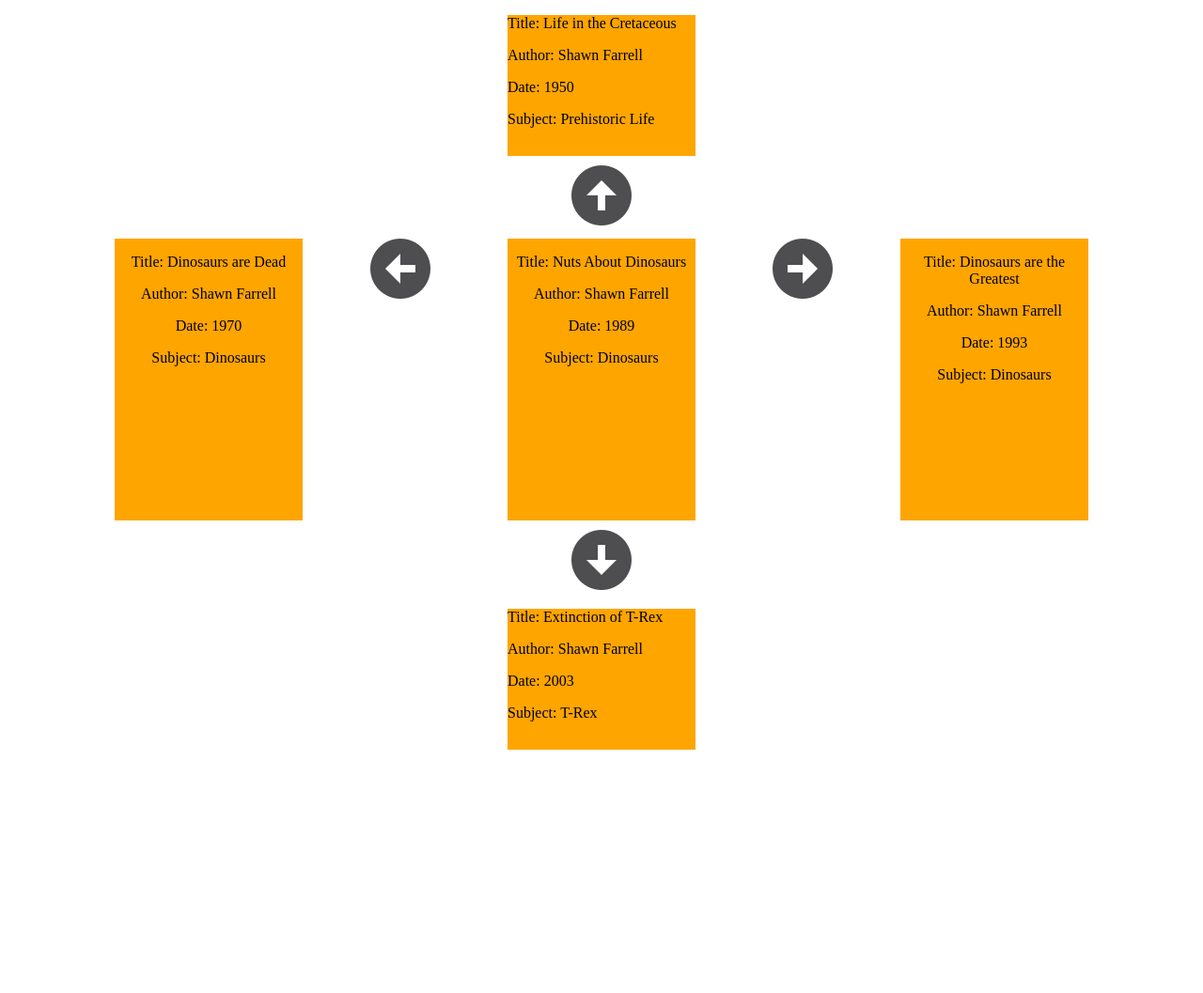
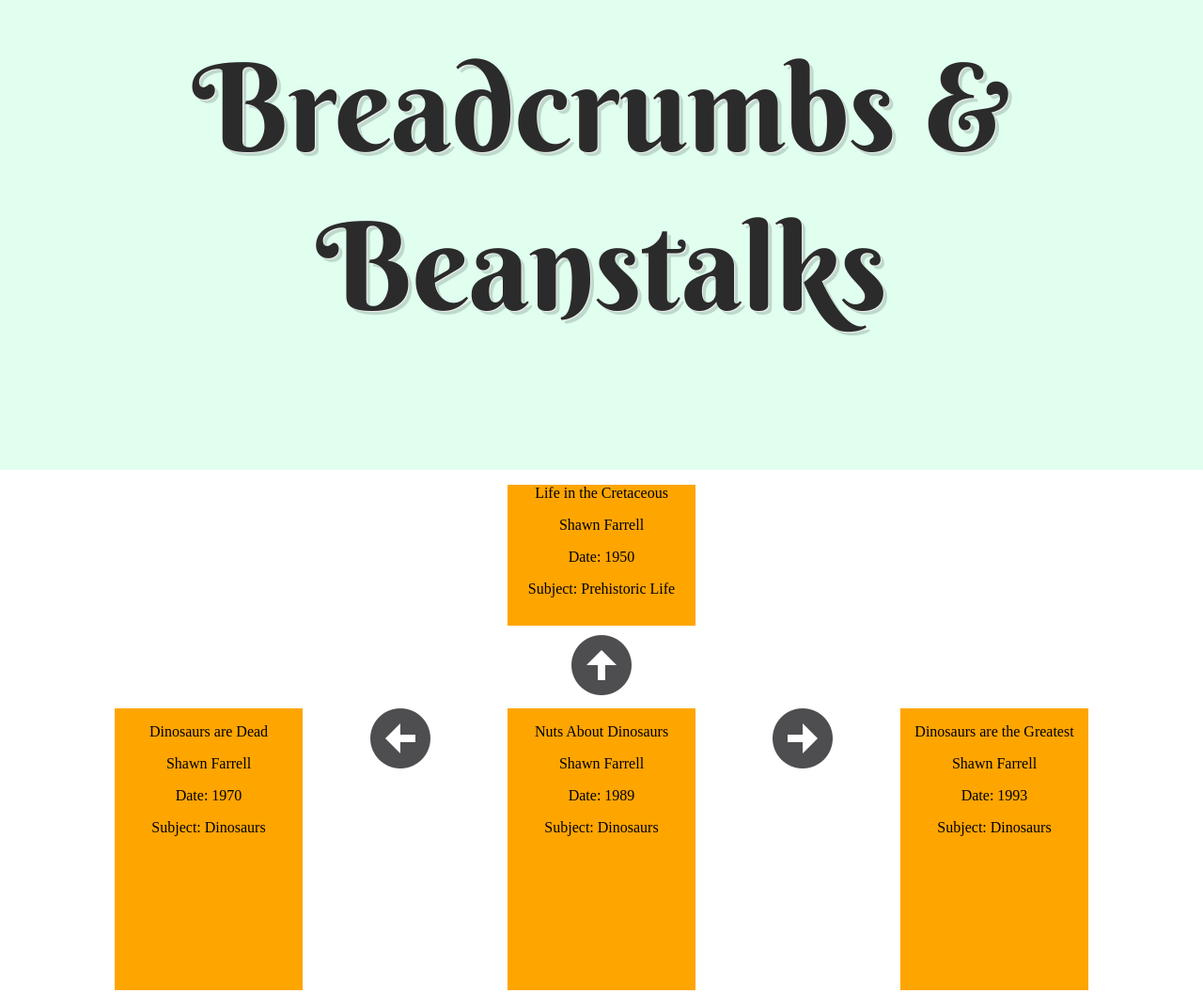
Before and after one commit to callen6/ProtoBreadcrumbsAndBeanstalks, a plain HTML site: page main.html in a window 1280 px wide. Shown: the top 1057 px of the page at 94% size. Before the commit the page ends 806 px from the top, so only its background shows below. Drawn offline with Linux system fonts and the light colour scheme; a web font is replaced by a local one.

Commit message:
Add title container.

```diff
--- a/main.html
+++ b/main.html
@@ -3,11 +3,17 @@
 <head>
 	<title>Breadcrumbs & Beanstalks</title>
 	<link rel="stylesheet" type="text/css" href="style.css">
+	<link href='http://fonts.googleapis.com/css?family=Droid+Sans|Berkshire+Swash' rel='stylesheet' type='text/css'>
 </head>
 <body>
+
+<div class="title-container">
+	<div id="title">Breadcrumbs & Beanstalks</div>
+</div>
+
 <div class="orange-box" id="up">
-		<p>Title: Life in the Cretaceous</p>
-		<p>Author: Shawn Farrell</p>
+		<p>Life in the Cretaceous</p>
+		<p>Shawn Farrell</p>
 		<p>Date: 1950</p>
 		<p>Subject: Prehistoric Life</p>
 </div>
@@ -17,8 +23,8 @@
 
 <div class="middle-container">
 	<div class="orange-box" id="left">
-		<p>Title: Dinosaurs are Dead</p>
-		<p>Author: Shawn Farrell</p>
+		<p>Dinosaurs are Dead</p>
+		<p>Shawn Farrell</p>
 		<p>Date: 1970</p>
 		<p>Subject: Dinosaurs</p>
 	</div>
@@ -26,8 +32,8 @@
 	<div class="arrow-box" id="left-arrow" ><a href="left.html"><img class="arrow-img" src="images/left-arrow.png"></a></div>
 
 	<div class="orange-box" id="center">
-		<p>Title: Nuts About Dinosaurs</p>
-		<p>Author: Shawn Farrell</p>
+		<p>Nuts About Dinosaurs</p>
+		<p>Shawn Farrell</p>
 		<p>Date: 1989</p>
 		<p>Subject: Dinosaurs</p>
 	</div>
@@ -35,8 +41,8 @@
 	<div class="arrow-box" id="right-arrow" ><a href="right.html"><img class="arrow-img"  src="images/right-arrow.png"></a></div>
 
 	<div class="orange-box" id="right">
-		<p>Title: Dinosaurs are the Greatest</p>
-		<p>Author: Shawn Farrell</p>
+		<p>Dinosaurs are the Greatest</p>
+		<p>Shawn Farrell</p>
 		<p>Date: 1993</p>
 		<p>Subject: Dinosaurs</p>
 	</div>
@@ -45,8 +51,8 @@
 <div id="down-arrow"><a href="down.html"><img class="arrow-img"  src="images/down-arrow.png"></a></div>
 
 <div class="orange-box" id="down">
-		<p>Title: Extinction of T-Rex</p>
-		<p>Author: Shawn Farrell</p>
+		<p>Extinction of T-Rex</p>
+		<p>Shawn Farrell</p>
 		<p>Date: 2003</p>
 		<p>Subject: T-Rex</p>
 </div>
--- a/style.css
+++ b/style.css
@@ -1,3 +1,8 @@
+/*page styles*/
+html, body {
+	 margin: 0;
+	 padding: 0;
+}
 /*box styles*/
 .orange-box {
 	background: orange;
@@ -11,6 +16,7 @@
 	margin-right: auto;
 	height: 150px;
 	margin-bottom: 10px;
+	text-align: center;
 }
 
 /*middle row styles*/
@@ -41,6 +47,7 @@
 	margin-right: auto;
 	margin-top: 10px;
 	height: 150px;
+	text-align: center;
 }
 
 
@@ -66,3 +73,17 @@
 #right-arrow {
 
 }
+
+/*title styles*/
+.title-container {
+	height: 500px;
+	text-align: center;
+	background: #E0FFEF;
+}
+
+#title {
+  font: 400 130px/1.3 'Berkshire Swash', cursive;
+  color: #2b2b2b;
+  text-shadow: 1px 1px 0px #ededed, 4px 4px 0px rgba(0,0,0,0.15);
+  padding-top: 30px;
+}
```
Also changed, not shown: down.html (+15 -5 lines), left.html (+7 -1 lines), right.html (+5 -0 lines), up.html (+10 -4 lines), images/handmadepaper.png (added).
